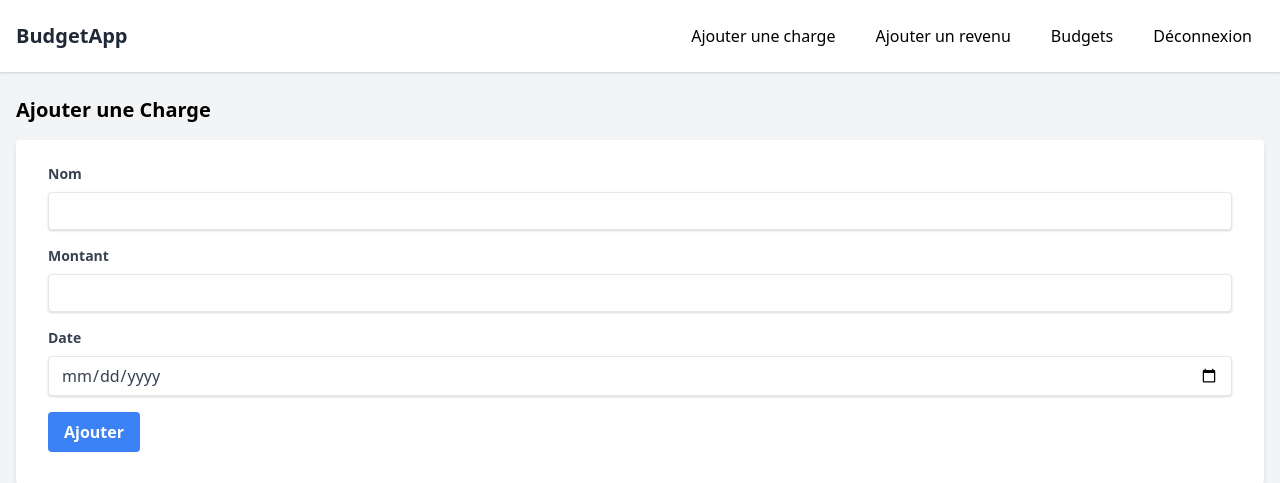
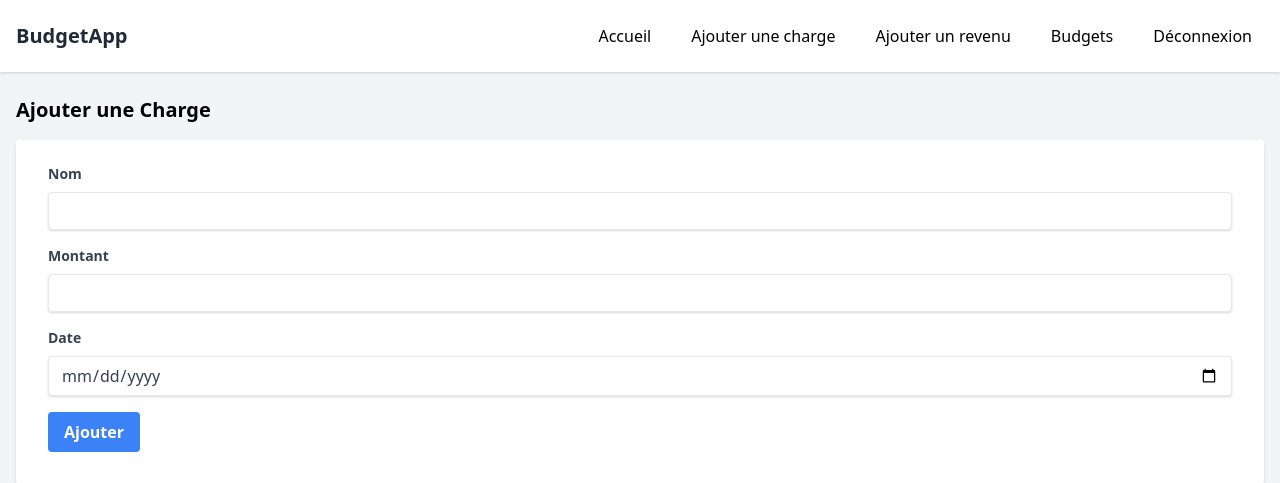
Before and after one commit to BaptisteRabouin/Budgetapp, a Flask app: page /add_charge in a window 1280 px wide. Shown: the top 483 px of the page. Run offline with Flask 3, Linux system fonts and the light colour scheme; the visitor is signed in with stand-in values (Sample User, id 1).

Commit message:
push automatisé

```diff
--- a/app/templates/base.html
+++ b/app/templates/base.html
@@ -13,10 +13,11 @@
                 <a class="text-xl font-bold text-gray-800" href="{{ url_for('index') }}">BudgetApp</a>
                 <div class="flex space-x-4">
                     {% if session.get('authenticated') %}
+			<a class="px-3 py-2 text-white-600 bg-white-200 rounded hover:bg-blue-600 hover:text-white transition duration-300" href="{{ url_for('index') }}">Accueil</a>
                         <a class="px-3 py-2 text-white-600 bg-white-200 rounded hover:bg-blue-600 hover:text-white transition duration-300" href="{{ url_for('add_charge') }}">Ajouter une charge</a>
                         <a class="px-3 py-2 text-white-600 bg-white-200 rounded hover:bg-blue-600 hover:text-white transition duration-300" href="{{ url_for('add_revenue') }}">Ajouter un revenu</a>
                         <a class="px-3 py-2 text-white-600 bg-white-200 rounded hover:bg-blue-600 hover:text-white transition duration-300" href="{{ url_for('budgets') }}">Budgets</a>
-                        <a class="px-3 py-2 text-white-600 bg-white-200 rounded hover:bg-blue-600 hover:text-white transition duration-300" href="{{ url_for('logout') }}">Déconnexion</a>
+                        <a class="px-3 py-2 text-white-600 bg-white-200 rounded hover:bg-red-600 hover:text-white transition duration-300" href="{{ url_for('logout') }}">Déconnexion</a>
                     {% else %}
                         <a class="px-3 py-2 text-gray-600 bg-gray-200 rounded hover:bg-blue-600 hover:text-white transition duration-300" href="{{ url_for('login') }}">Connexion</a>
                     {% endif %}
```
